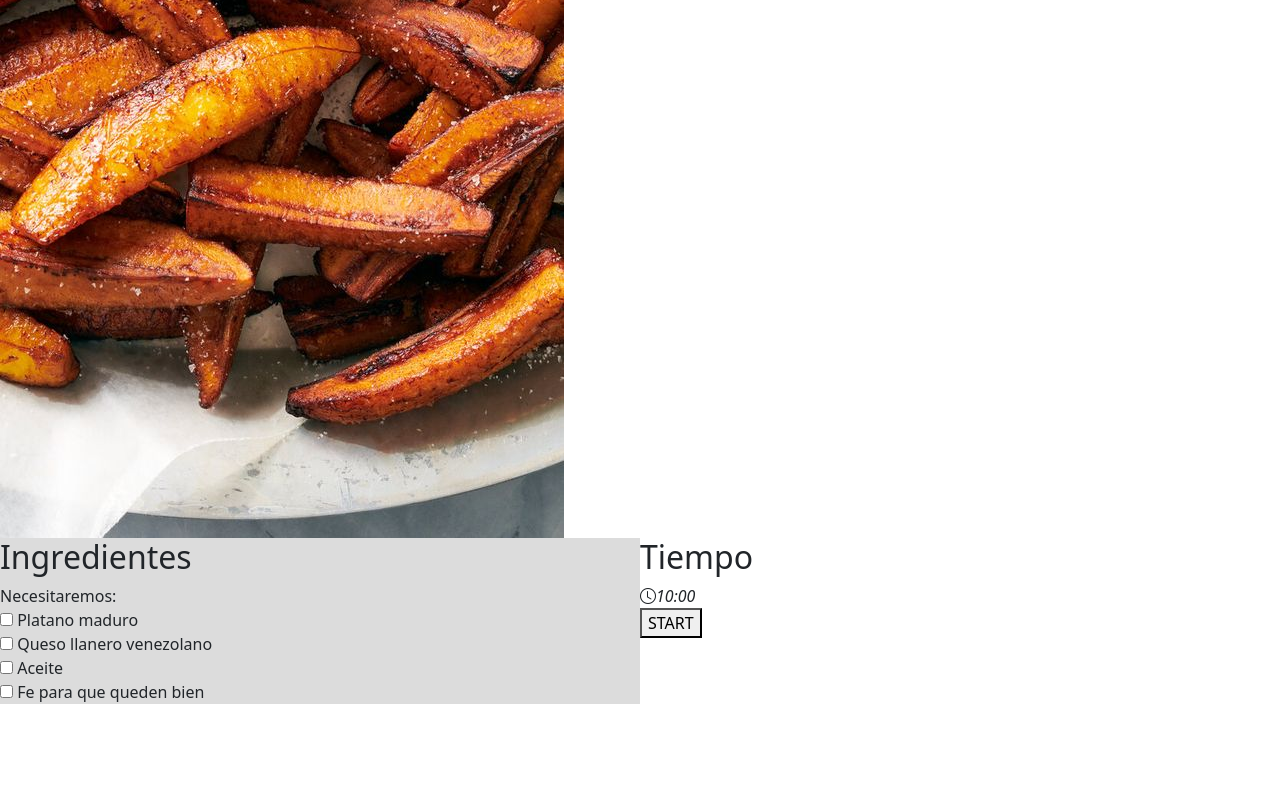
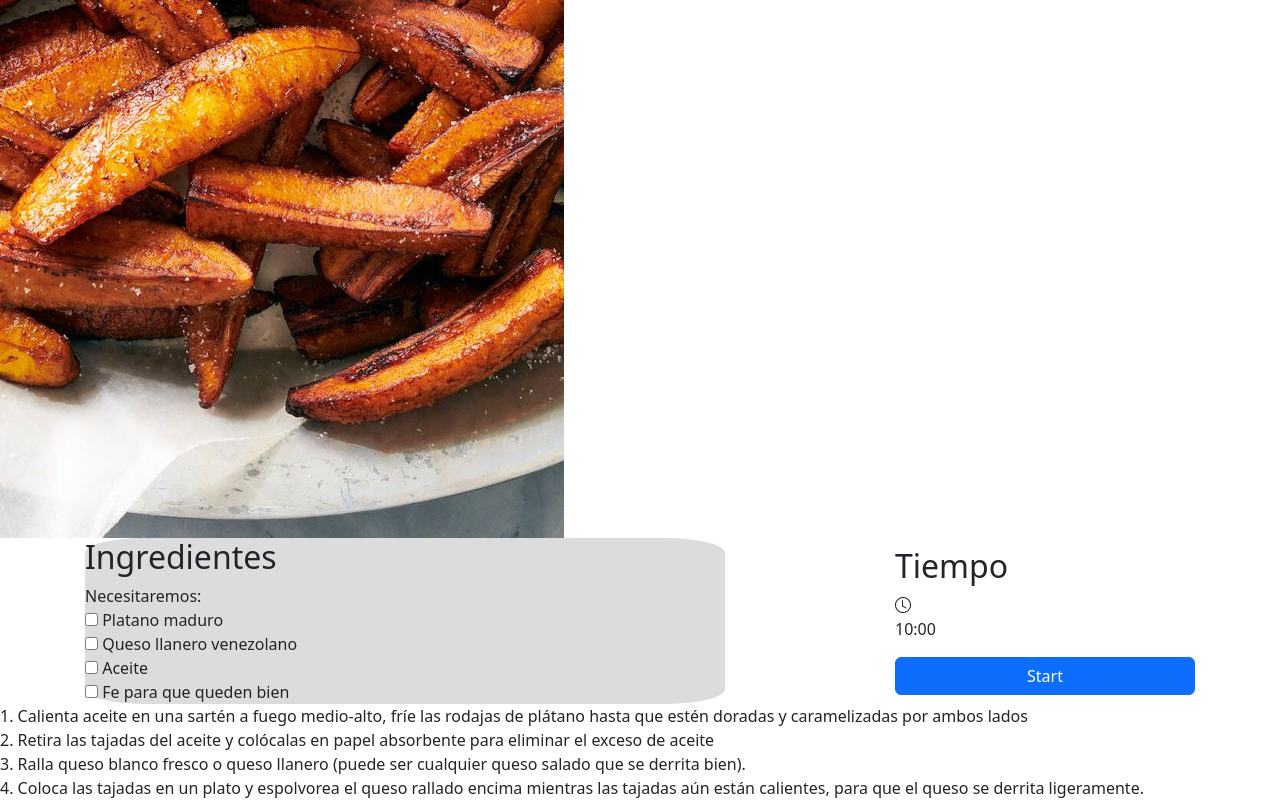
Before and after one commit to ArturoAlvarezY/MyFavoriteFoodWeb, a website: page index.html in a window 1280 px wide. Shown: the part 374-1174 px from the top of the page. Before the commit the page ends 1078 px from the top, so only its background shows below. Drawn offline with nearby package versions, Linux system fonts and the light colour scheme.

Commit message:
add the buton of the watch

```diff
--- /dev/null
+++ b/app.js
@@ -0,0 +1,20 @@
+const button= document.getElementById('start');
+let minutes=10;
+let seconds;
+
+////Usar función setTimeOut, que viene dada en milisegundos. 1.000
+
+///10 minutos son 6.000 segundos. que son 6.000.000 de milisegundos                            xgggg
+
+const countMinutes = () => {
+    minutes--;
+    setInterval()
+};
+
+
+
+
+///button.addEventListener('click', letsCountMinutes)
+
+
+///Logica: cuando presione el botón, entonces, letscount va a aparecer en el DOM
--- a/index.html
+++ b/index.html
@@ -17,7 +17,6 @@
     </section>
 
     <main>
-
         <div class="ingredients">
             <h2>Ingredientes</h2>
             <label for="needs">Necesitaremos:</label>
@@ -28,18 +27,26 @@
             <label class="checkboxes"><input id="fe" name="fe" type="checkbox" value="1" /> Fe para que queden bien</label>
         </div>
 
-        <div class="time">
+        <section class="time">
             <h2>Tiempo</h2>
-            <i class="bi bi-clock">10:00</i>
-            <div class="flexingButton"><button>START</button></div>
-        </div>
-
+            <i class="bi bi-clock"></i>
+            <p id="minutes">10:00</p>
+            <button type="button" class="btn btn-primary">Start</button>
+        </section>
     </main>
 
+        <section>
+            <div class="step1">1. Calienta aceite en una sartén a fuego medio-alto, fríe las rodajas de plátano hasta que estén doradas y caramelizadas por ambos lados </div>
 
-    </main>
+            <div class="step2">2. Retira las tajadas del aceite y colócalas en papel absorbente para eliminar el exceso de aceite
 
+            </div>
+            <div class="step3">3. Ralla queso blanco fresco o queso llanero (puede ser cualquier queso salado que se derrita bien).</div>
 
-    <script src="app.js"></script>
+            <div class="step4">4. Coloca las tajadas en un plato y espolvorea el queso rallado encima mientras las tajadas aún están calientes, para que el queso se derrita ligeramente. </div>
+
+        </section>
+
+   <script src="app.js"></script>
 </body>
 </html>
--- a/src/sass/styles.scss
+++ b/src/sass/styles.scss
@@ -24,14 +24,20 @@ font-size: 3rem;
 
 main{
     display: flex;
+    justify-content: space-around;
 
 .ingredients{
     background-color: gainsboro;
     display: flex;
     flex-direction: column;
     width: 50%;
+    border-radius: 9%;
 }
 
-
-
+.time{
+    display: flex;
+    justify-content: center;
+    width: 18.75rem;
+    flex-direction: column;
 }
+}
```
Also changed, not shown: README.md, public/css/styles.css, 1 other file.
